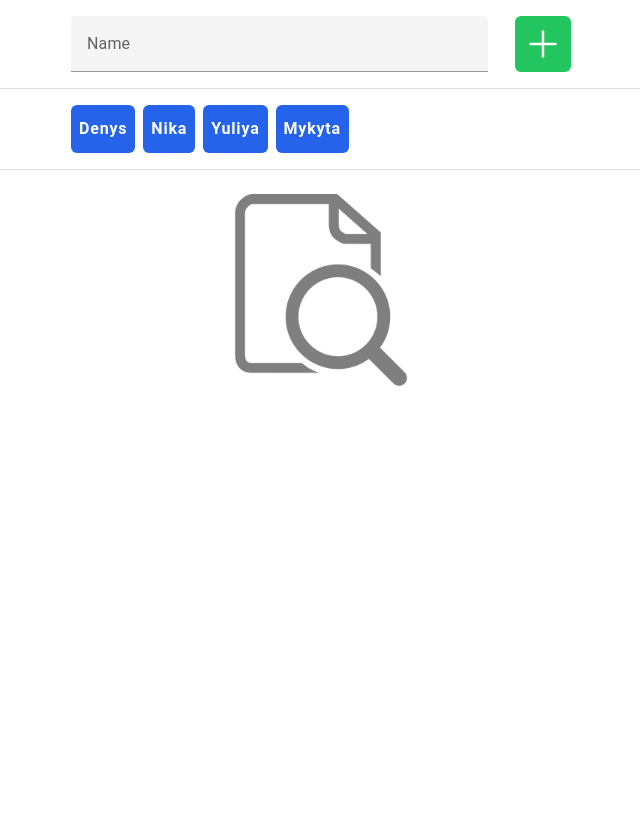
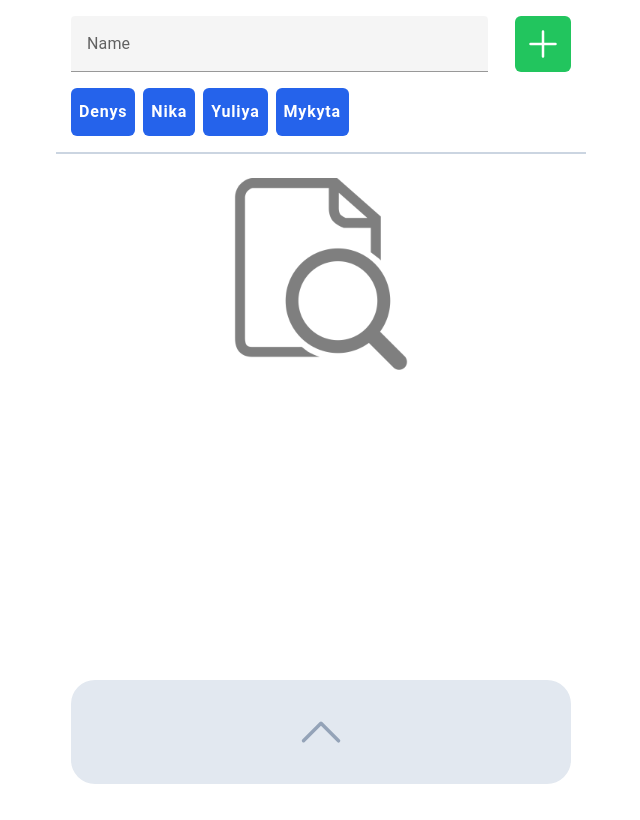
Before and after one commit to denispolovyan/spilne, a Vue app: page / in a window 1280 px wide. Shown: the whole page, without its empty margins (319-959 px from the left). Built offline with nearby package versions, Linux system fonts and the light colour scheme.

Commit message:
feature: created footer

```diff
--- a/package.json
+++ b/package.json
@@ -7,11 +7,12 @@
     "dev": "vite",
     "build": "vite build",
     "preview": "vite preview",
-	 "deploy": "npm run build && git add dist -f && git commit -m 'deploy' && git subtree push --prefix dist origin gh-pages"
+    "deploy": "npm run build && git add dist -f && git commit -m 'deploy' && git subtree push --prefix dist origin gh-pages"
   },
   "dependencies": {
     "@heroicons/vue": "^2.0.18",
     "vue": "^3.3.4",
+    "vue-scrollto": "^2.20.0",
     "vuetify": "^3.3.21"
   },
   "devDependencies": {
--- a/src/App.vue
+++ b/src/App.vue
@@ -6,6 +6,7 @@ import BaseInput from "./components/BaseInput.vue";
 import BaseTable from "./components/BaseTable.vue";
 import NoInputs from "./components/NoInputs.vue";
 import NoDebts from "./components/NoDebts.vue";
+import TheFooter from "./components/TheFooter.vue";
 
 import { ref, watch, onMounted } from "vue";
 
@@ -226,7 +227,7 @@ onMounted(() => {
     JSON.parse(getUsersAndSums).forEach((newUser) => {
       usersAndSum.value.forEach((user) => {
         if (user.name == newUser.name) {
-			user.sum = newUser.sum
+          user.sum = newUser.sum;
         }
       });
     });
@@ -237,8 +238,9 @@ onMounted(() => {
 </script>
 
 <template>
-  <div class="pb-8">
+  <div class="flex flex-col h-screen">
     <the-header :users="users" @createUser="createUser($event)" />
+    <div class="grow">
       <the-users
         :users="users"
         :selectedUsers="selectedUsers"
@@ -261,17 +263,41 @@ onMounted(() => {
           />
         </div>
       </div>
-    <no-inputs v-else />
+      <no-inputs class="pb-8" v-else />
 
-    <base-table v-if="inputs.length" :usersAndSum="usersAndSum" />
-    <no-debts v-if="!isDebts && inputs.length" />
+      <base-table
+        class="pb-8"
+        v-if="inputs.length"
+        :usersAndSum="usersAndSum"
+      />
+      <no-debts class="pb-8" v-if="!isDebts && inputs.length" />
+    </div>
+
+    <the-footer clas="w-screen" />
   </div>
 </template>
 
 <style>
+html {
+  height: 100vh;
+  margin-bottom: 20px;
+}
+body {
+  height: 100vh;
+}
+#app {
+  height: 100vh;
+}
 .spilne-container {
-  max-width: 530px;
+  width: 530px;
   padding: 0px 15px;
   margin: 0px auto;
 }
+@media (max-width: 560px) {
+  .spilne-container {
+    width: 100%;
+    padding: 0px 15px;
+    margin: 0px auto;
+  }
+}
 </style>
--- a/src/components/BaseInput.vue
+++ b/src/components/BaseInput.vue
@@ -33,7 +33,7 @@ const emits = defineEmits({
   },
 });
 
-const sum = ref('');
+const sum = ref("");
 const calculatedSum = ref(0);
 
 function calculateSum() {
@@ -59,16 +59,15 @@ const buttonClasses =
   "bg-red-500 h-14 w-14 rounded-md flex items-center justify-center hover:bg-red-700 duration-1000 cursor-pointer basis-14";
 
 onMounted(() => {
-  sum.value = props.sum || '';
+  sum.value = props.sum || "";
   calculateSum();
 });
 </script>
 
 <template>
-  <div class="py-4" v-if="users.length">
-    <div class="spilne-container">
-      <div>
-        <div>
+  <div class="pt-4" v-if="users.length">
+    <div class="spilne-container pb-2">
+      <div class="border-b-2 pb-4 border-slate-200">
         <div class="flex flex-col gap-3">
           <div class="flex gap-4 flex-wrap gap-x-2 gap-y-1">
             <div v-for="user in props.users" :key="user">
@@ -106,5 +105,4 @@ onMounted(() => {
       </div>
     </div>
   </div>
-  </div>
 </template>
--- a/src/components/BaseTable.vue
+++ b/src/components/BaseTable.vue
@@ -46,7 +46,7 @@ onMounted(() => {
 
 <template>
   <div>
-    <div class="spilne-container py-4">
+    <div class="spilne-container py-4 border-b-2 border-slate-300">
       <div>
         <v-table>
           <thead v-if="isNotNull">
--- /dev/null
+++ b/src/components/TheFooter.vue
@@ -0,0 +1,19 @@
+<script setup>
+import { ChevronUpIcon } from "@heroicons/vue/24/solid";
+</script>
+
+<template>
+  <div
+    class="spilne-container cursor-pointer"
+    v-scroll-to="{
+      el: '#header',
+      duration: 800,
+    }"
+  >
+    <div
+      class="mb-4 py-6 rounded-xl flex justify-center bg-slate-200 hover:bg-slate-500 text-slate-400 hover:text-slate-200 duration-700"
+    >
+      <ChevronUpIcon class="h-14" />
+    </div>
+  </div>
+</template>
--- a/src/components/TheHeader.vue
+++ b/src/components/TheHeader.vue
@@ -65,7 +65,7 @@ const buttonClasses =
 </script>
 
 <template>
-  <div class="py-4 border-b">
+  <div class="pt-4" id="header">
     <div class="spilne-container">
       <div class="flex items-center justify-between gap-2">
         <div class="flex basis-5/6">
--- a/src/components/TheSelectedUsers.vue
+++ b/src/components/TheSelectedUsers.vue
@@ -18,8 +18,8 @@ const buttonClasses =
 </script>
 
 <template>
-  <div v-if="props.selectedUsers.length" class="py-4 border-b">
-    <div class="spilne-container">
+  <div v-if="props.selectedUsers.length" class="pt-4">
+    <div class="spilne-container border-b-2 border-slate-300 pb-4">
       <div class="flex justify-between">
         <div class="flex gap-2 flex-wrap basis-3/4">
           <div v-for="user in props.selectedUsers" :key="user" class="">
--- a/src/components/TheUsers.vue
+++ b/src/components/TheUsers.vue
@@ -29,7 +29,7 @@ function selectUser(user) {
   props.selectedUsers.forEach((el) => {
     if (el == user) {
       coincidence = true;
-		emits("deleteUser", user)
+      emits("deleteUser", user);
     }
   });
 
@@ -43,13 +43,13 @@ const userClasses =
 </script>
 
 <template>
-  <div
-    class="py-4"
-    :class="{
-      'border-b': props.users.length,
-    }"
-  >
-    <div class="spilne-container">
+  <div class="pt-4">
+    <div
+      class="spilne-container"
+      :class="{
+        'border-b-2 pb-4 border-slate-300': props.users.length,
+      }"
+    >
       <div class="flex gap-2 flex-wrap">
         <div v-for="user in props.users" :key="user">
           <div :class="userClasses" @click="selectUser(user)">
--- a/src/main.js
+++ b/src/main.js
@@ -2,6 +2,7 @@ import './style.css'
 
 import { createApp } from 'vue'
 import App from './App.vue'
+import VueScrollTo from 'vue-scrollto'
 
 // Vuetify
 import 'vuetify/styles'
@@ -14,4 +15,13 @@ const vuetify = createVuetify({
   directives,
 })
 
-createApp(App).use(vuetify).mount('#app')
+const app = createApp(App);
+app.directive("scroll-to", VueScrollTo);
+app.use(vuetify)
+app.mount("#app");
+
+
+// const app = createApp(App);
+// app.use(store);
+// app.directive("scroll-to", VueScrollTo);
+// app.mount("#app");
```
Also changed, not shown: 1 other file (tests, documents, lock files or other folders). Lines whose indentation alone changed are shown as unchanged.
